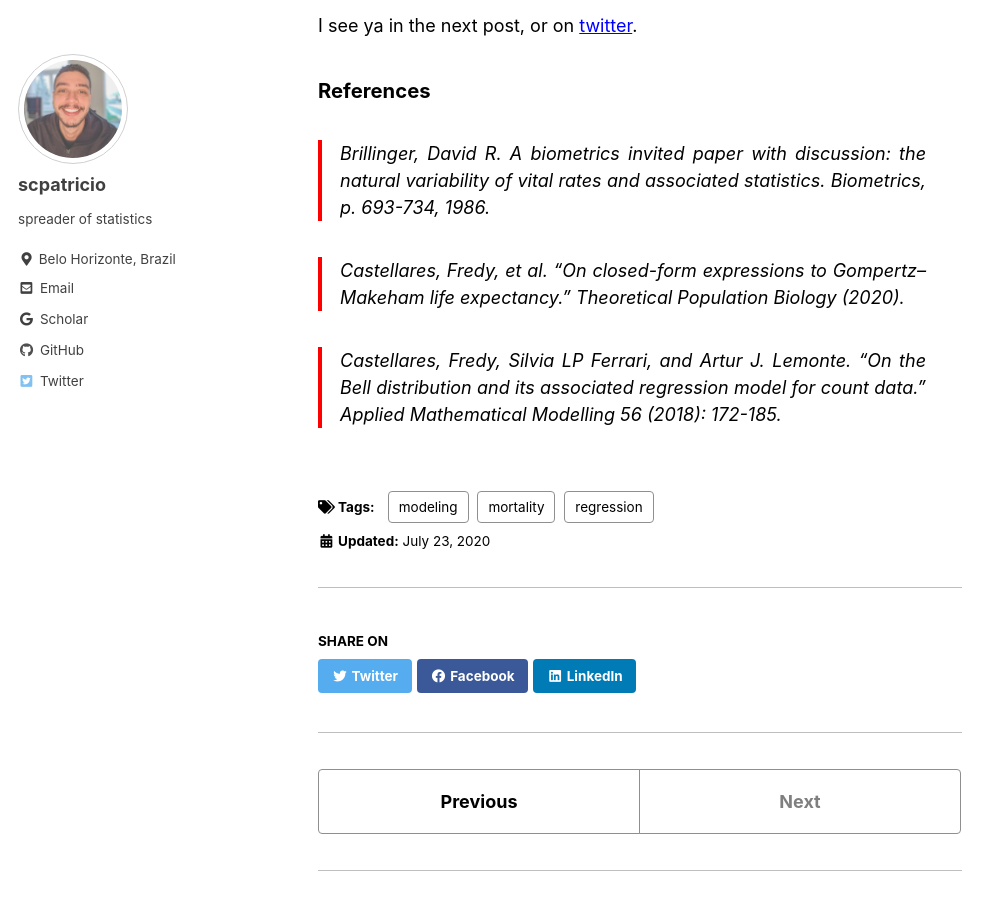
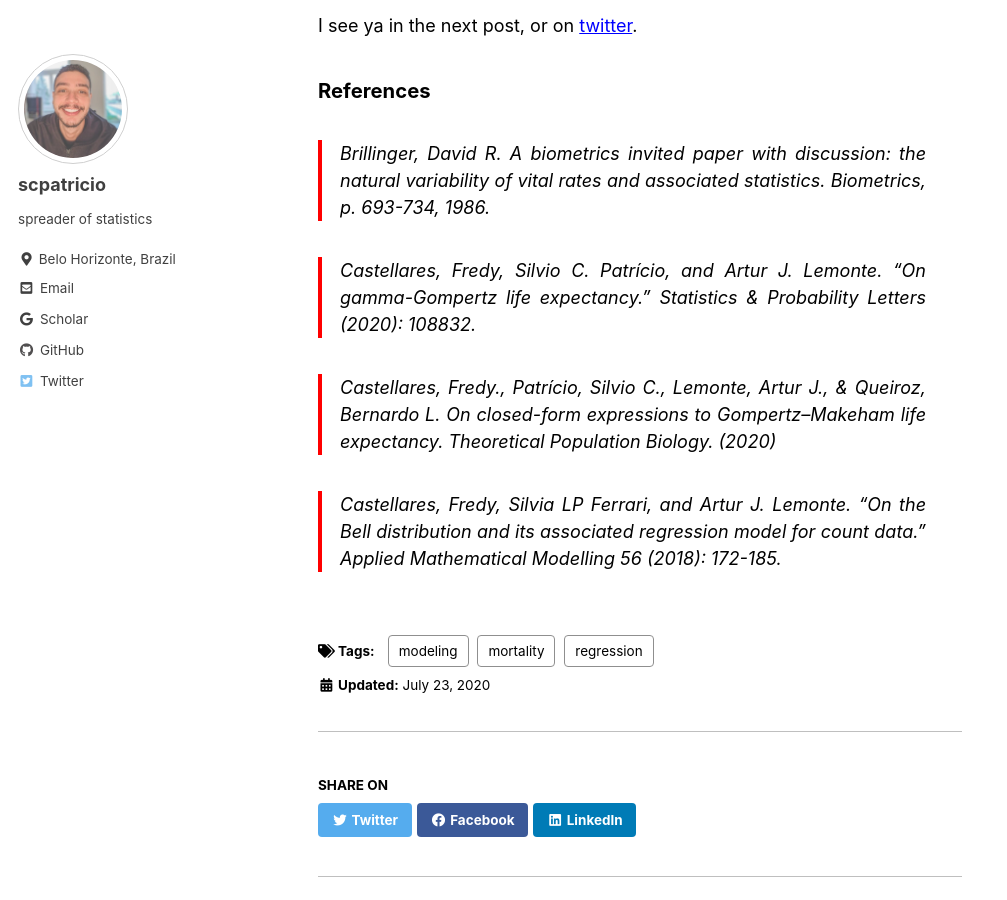
Before and after one commit to scpatricio/scpatricio.github.io, a Jekyll site: the page built from _posts/2020-07-23-bell_reg.md, in a window 1280 px wide and 900 px high, scrolled down 2016 px. Shown: the whole window, without its empty margins (0-1007 px from the left). Built offline with Jekyll 4.4.1, drawn with Linux system fonts in a browser that asks for light colours; cached includes are drawn as plain includes; formulas are drawn with MathJax 3; some of the changed text lies outside the part shown.

Commit message:
bell_reg

```diff
--- a/_posts/2020-07-23-bell_reg.md
+++ b/_posts/2020-07-23-bell_reg.md
@@ -55,6 +55,8 @@ I see ya in the next post, or on [twitter](http://twitter.com/scpatricio){:targe
 
 > Brillinger, David R. A biometrics invited paper with discussion: the natural variability of vital rates and associated statistics. Biometrics, p. 693-734, 1986.
 
-> Castellares, Fredy, et al. "On closed-form expressions to Gompertz–Makeham life expectancy." Theoretical Population Biology (2020).
+> Castellares, Fredy, Silvio C. Patrício, and Artur J. Lemonte. "On gamma-Gompertz life expectancy." Statistics & Probability Letters (2020): 108832.
+
+> Castellares, Fredy., Patrício, Silvio C., Lemonte, Artur J., & Queiroz, Bernardo L. On closed-form expressions to Gompertz–Makeham life expectancy. Theoretical Population Biology. (2020)
 
 > Castellares, Fredy, Silvia LP Ferrari, and Artur J. Lemonte. "On the Bell distribution and its associated regression model for count data." Applied Mathematical Modelling 56 (2018): 172-185.
```
